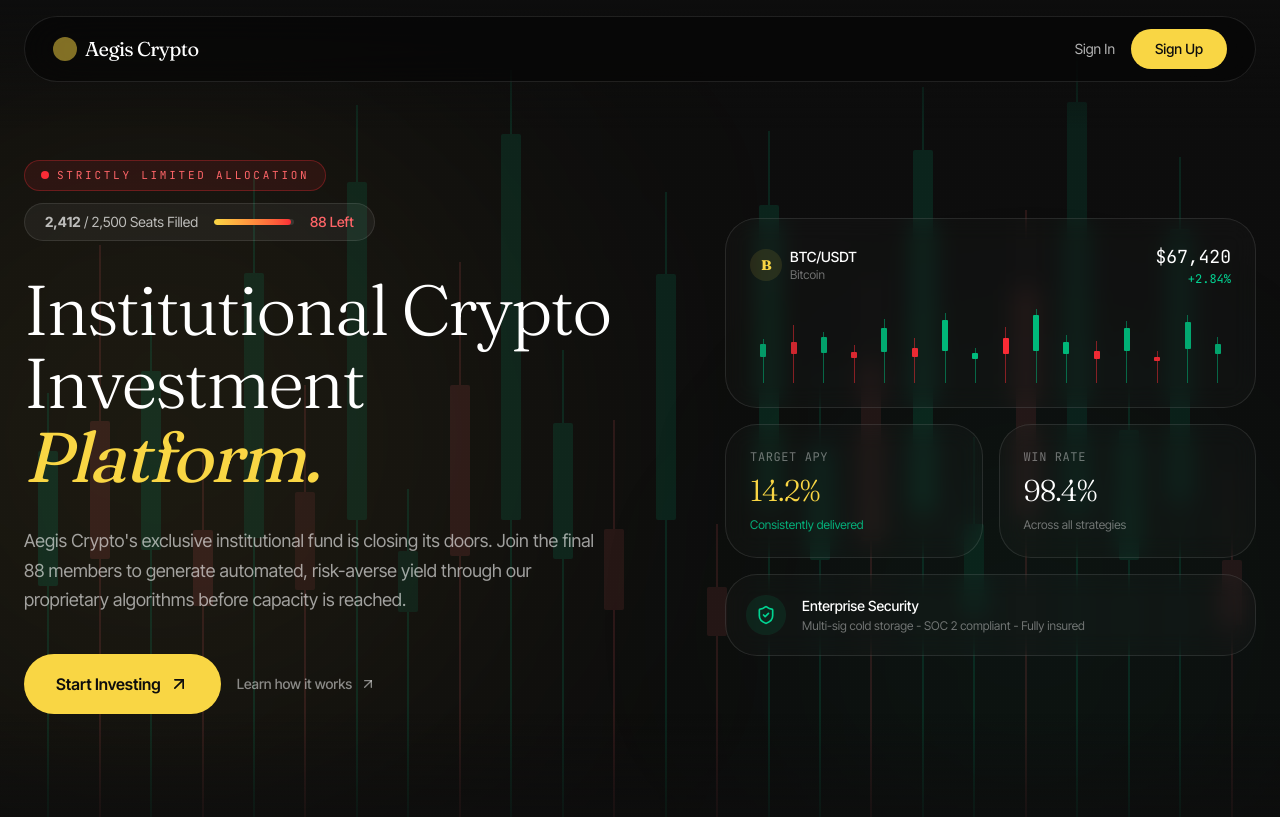
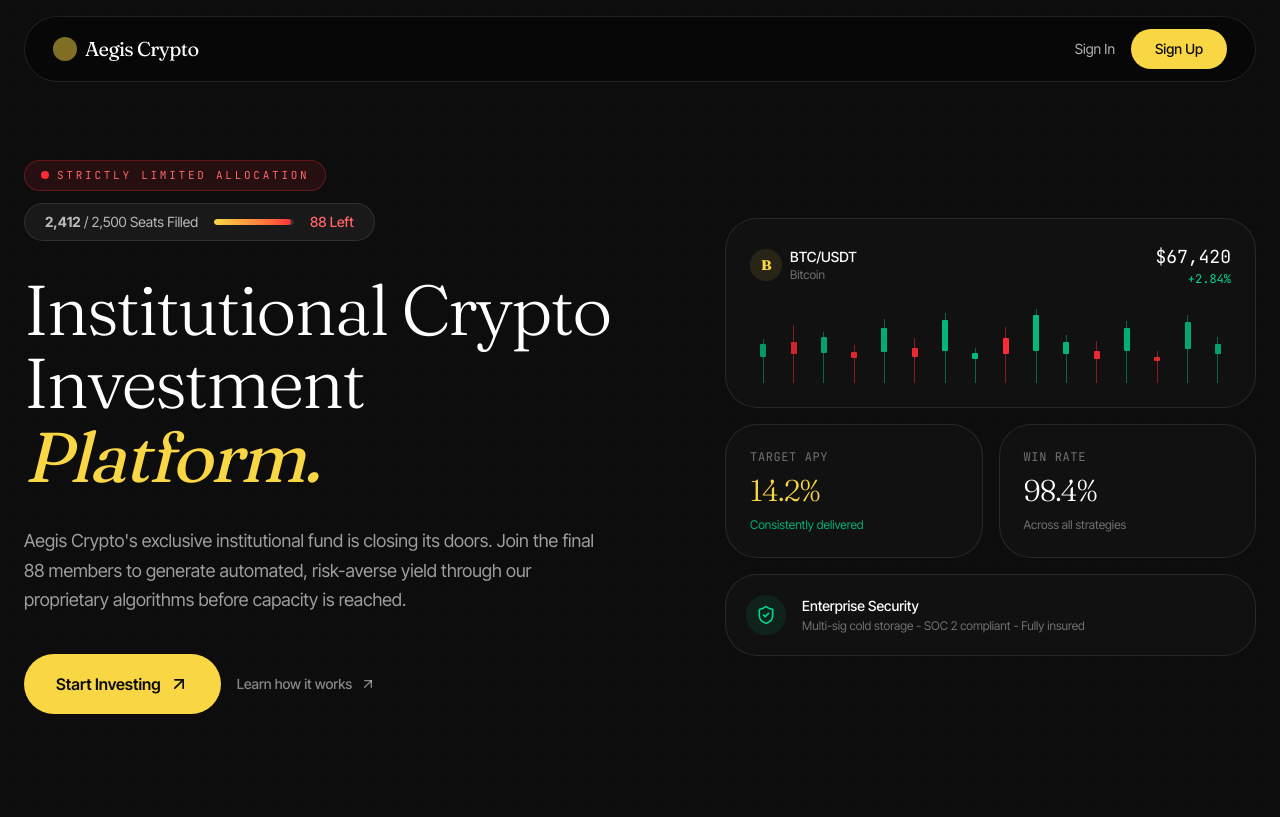
Before and after one commit to MohanPrasathSece/german-5, a React (Vite) app: page / in a window 1280 px wide. Shown: the top 817 px of the page. Built offline with nearby package versions, Linux system fonts and the light colour scheme.

Commit message:
style: remove hero background effects for a plain look

```diff
--- a/src/pages/HomePage.tsx
+++ b/src/pages/HomePage.tsx
@@ -83,36 +83,6 @@ function Hero({ onSignUp }: { onSignUp: () => void }) {
 
   return (
     <section ref={ref} className="relative min-h-screen flex items-center grain overflow-hidden">
-      {/* Ambient glows */}
-      <div className="pointer-events-none absolute -left-[15%] top-[10%] h-[700px] w-[700px] rounded-full bg-gold/[0.07] blur-[150px]" />
-      <div className="pointer-events-none absolute right-0 bottom-0 h-[500px] w-[500px] rounded-full bg-emerald-500/[0.04] blur-[120px]" />
-
-      {/* Background candlestick chart */}
-      <motion.div style={{ y: bgY }} className="absolute inset-0 z-0 flex items-end gap-[3px] px-6 pb-0 opacity-[0.12]">
-        {candles.map((candle, i) => (
-          <motion.div
-            key={i}
-            className="flex-1 flex flex-col items-center justify-end"
-            initial={{ scaleY: 0 }}
-            animate={{ scaleY: 1 }}
-            transition={{ duration: 0.8, delay: 0.2 + i * 0.06, ease: [0.22, 1, 0.36, 1] }}
-            style={{ transformOrigin: 'bottom', height: `${candle.h}%` }}
-          >
-            <div className={`w-[2px] ${candle.green ? 'bg-emerald-400' : 'bg-red-400'}`} style={{ height: `${candle.top}%` }} />
-            <motion.div
-              className={`w-full max-w-[20px] rounded-[2px] ${candle.green ? 'bg-emerald-400' : 'bg-red-400'}`}
-              style={{ height: `${candle.body}%`, minHeight: 6 }}
-              animate={{ opacity: [0.7, 1, 0.7] }}
-              transition={{ duration: 3 + Math.random() * 2, repeat: Infinity, delay: i * 0.15 }}
-            />
-            <div className={`w-[2px] flex-1 ${candle.green ? 'bg-emerald-400' : 'bg-red-400'}`} />
-          </motion.div>
-        ))}
-      </motion.div>
-
-      {/* Bottom gradient fade */}
-      <div className="pointer-events-none absolute inset-x-0 bottom-0 h-40 bg-gradient-to-t from-ink to-transparent z-[1]" />
-      <div className="pointer-events-none absolute inset-x-0 top-0 h-32 bg-gradient-to-b from-ink to-transparent z-[1]" />
 
       <div className="relative z-10 mx-auto max-w-[1400px] w-full px-6 py-32 sm:py-40">
         <div className="grid items-center gap-16 lg:grid-cols-[1.2fr_1fr]">
```
